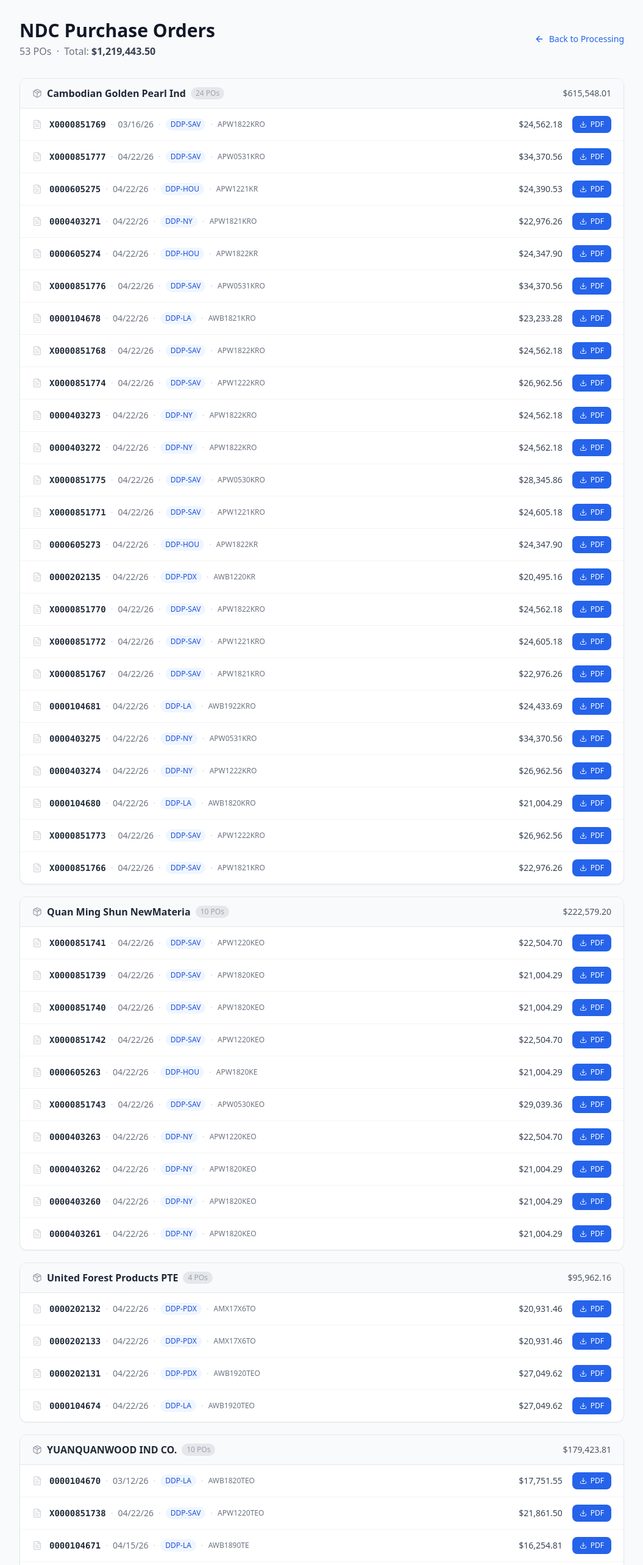
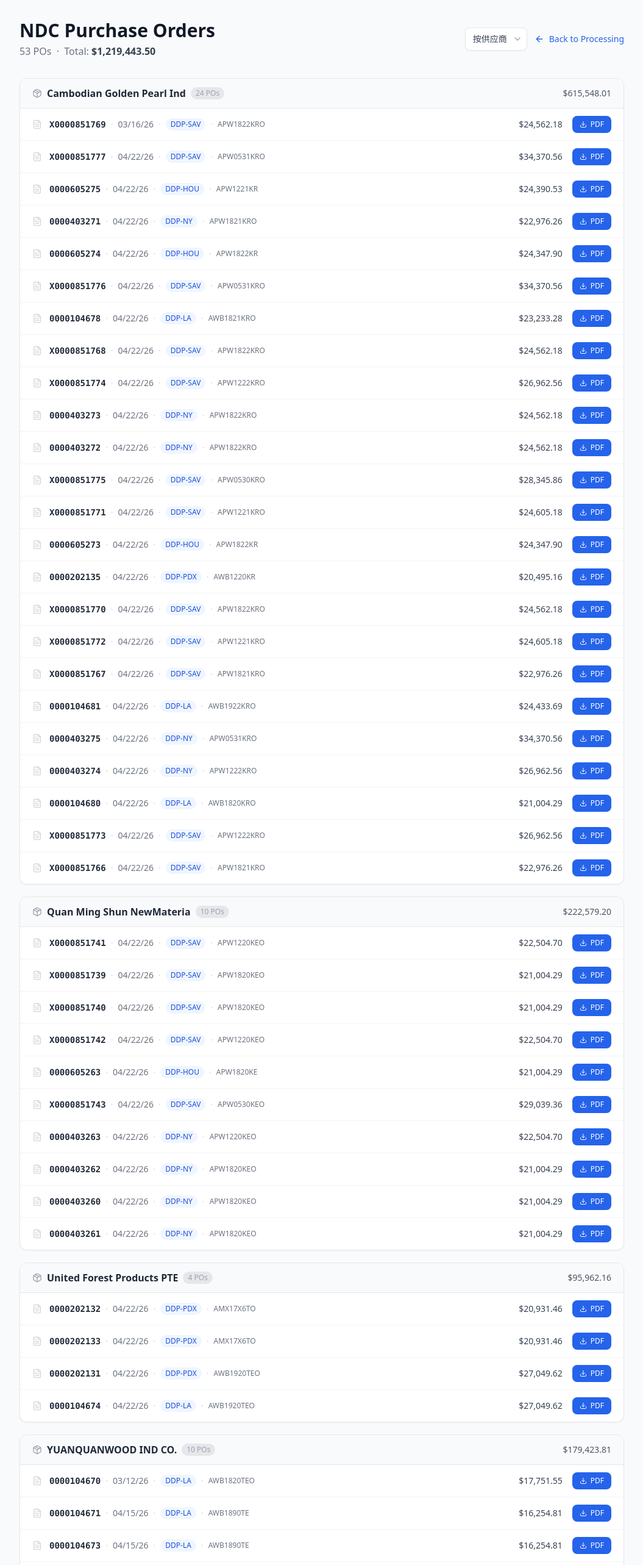
Before and after one commit to bidasdlin/igf-orders, a Next.js app: page /downloads in a window 1280 px wide. Shown: the top 2566 px of the page at 61% size, without its empty margins (112-1167 px from the left). Built offline with nearby package versions, Linux system fonts and the light colour scheme.

Commit message:
feat: add sort dropdown (vendor / date / port) to downloads page
Added sorting functionality to the DownloadsPage component, allowing users to sort by vendor, date, or port. Implemented a dropdown for selecting the sort mode.

```diff
--- a/src/app/downloads/page.tsx
+++ b/src/app/downloads/page.tsx
@@ -1,10 +1,53 @@
+'use client'
+
+import { useState } from 'react'
 import Link from 'next/link'
-import { Download, FileText, ArrowLeft, Package } from 'lucide-react'
+import { Download, FileText, ArrowLeft, Package, ChevronDown } from 'lucide-react'
 import { ALL_POS } from '@/lib/po-data'
 
+type SortMode = 'vendor' | 'date' | 'port'
+
+function parseDate(d: string): number {
+  const parts = d.split('/')
+  if (parts.length === 3) {
+    const [m, day, y] = parts
+    return new Date(2000 + parseInt(y), parseInt(m) - 1, parseInt(day)).getTime()
+  }
+  return 0
+}
+
 export default function DownloadsPage() {
-  const vendors = Array.from(new Set(ALL_POS.map(p => p.vendor))).sort()
+  const [sortMode, setSortMode] = useState<SortMode>('vendor')
+
   const totalValue = ALL_POS.reduce((s, p) => s + p.total_amount, 0)
+
+  // Build groups based on sort mode
+  const groupKey = (po: typeof ALL_POS[0]) => {
+    if (sortMode === 'vendor') return po.vendor
+    if (sortMode === 'date') return po.order_date
+    if (sortMode === 'port') return po.freight_term
+    return po.vendor
+  }
+
+  const groupsMap = new Map<string, typeof ALL_POS>()
+  const sorted = [...ALL_POS].sort((a, b) => parseDate(a.order_date) - parseDate(b.order_date))
+  for (const po of sorted) {
+    const key = groupKey(po)
+    if (!groupsMap.has(key)) groupsMap.set(key, [])
+    groupsMap.get(key)!.push(po)
+  }
+
+  // Sort group keys
+  const groupKeys = Array.from(groupsMap.keys()).sort((a, b) => {
+    if (sortMode === 'date') return parseDate(a) - parseDate(b)
+    return a.localeCompare(b)
+  })
+
+  const sortLabels: Record<SortMode, string> = {
+    vendor: '按供应商',
+    date: '按时间',
+    port: '按港口',
+  }
 
   return (
     <main className="max-w-5xl mx-auto py-8 px-4">
@@ -18,27 +61,42 @@
             </span>
           </p>
         </div>
-        <Link href="/" className="inline-flex items-center gap-2 text-sm text-blue-600 hover:text-blue-800">
-          <ArrowLeft className="w-4 h-4" />
-          Back to Processing
-        </Link>
+        <div className="flex items-center gap-3">
+          {/* Sort dropdown */}
+          <div className="relative">
+            <select
+              value={sortMode}
+              onChange={e => setSortMode(e.target.value as SortMode)}
+              className="appearance-none bg-white border border-gray-200 rounded-lg pl-3 pr-8 py-2 text-sm text-gray-700 cursor-pointer hover:border-gray-300 focus:outline-none focus:ring-2 focus:ring-blue-500 shadow-sm"
+            >
+              <option value="vendor">按供应商</option>
+              <option value="date">按时间</option>
+              <option value="port">按港口</option>
+            </select>
+            <ChevronDown className="absolute right-2 top-1/2 -translate-y-1/2 w-4 h-4 text-gray-400 pointer-events-none" />
+          </div>
+          <Link href="/" className="inline-flex items-center gap-2 text-sm text-blue-600 hover:text-blue-800">
+            <ArrowLeft className="w-4 h-4" />
+            Back to Processing
+          </Link>
+        </div>
       </div>
 
-      {vendors.map(vendor => {
-        const pos = ALL_POS.filter(p => p.vendor === vendor)
-        const vendorTotal = pos.reduce((s, p) => s + p.total_amount, 0)
+      {groupKeys.map(groupName => {
+        const pos = groupsMap.get(groupName)!
+        const groupTotal = pos.reduce((s, p) => s + p.total_amount, 0)
         return (
-          <div key={vendor} className="mb-5 bg-white rounded-xl border border-gray-200 overflow-hidden shadow-sm">
+          <div key={groupName} className="mb-5 bg-white rounded-xl border border-gray-200 overflow-hidden shadow-sm">
             <div className="bg-gray-50 px-5 py-3 flex items-center justify-between border-b border-gray-200">
               <div className="flex items-center gap-2">
                 <Package className="w-4 h-4 text-gray-400" />
-                <span className="font-semibold text-gray-800">{vendor}</span>
+                <span className="font-semibold text-gray-800">{groupName}</span>
                 <span className="text-xs text-gray-400 bg-gray-200 px-2 py-0.5 rounded-full">
                   {pos.length} PO{pos.length !== 1 ? 's' : ''}
                 </span>
               </div>
               <span className="text-sm font-medium text-gray-600">
-                ${vendorTotal.toLocaleString('en-US', { minimumFractionDigits: 2 })}
+                ${groupTotal.toLocaleString('en-US', { minimumFractionDigits: 2 })}
               </span>
             </div>
             <div className="divide-y divide-gray-100">
@@ -52,6 +110,12 @@
                       <span className="text-gray-500">{po.order_date}</span>
                       <span className="text-gray-300">·</span>
                       <span className="bg-blue-50 text-blue-700 text-xs px-2 py-0.5 rounded-full">{po.freight_term}</span>
+                      {sortMode !== 'vendor' && (
+                        <>
+                          <span className="text-gray-300">·</span>
+                          <span className="text-xs text-gray-500">{po.vendor}</span>
+                        </>
+                      )}
                       <span className="text-gray-300">·</span>
                       <span className="text-xs text-gray-500">{po.items[0].item_code}</span>
                     </div>
```
